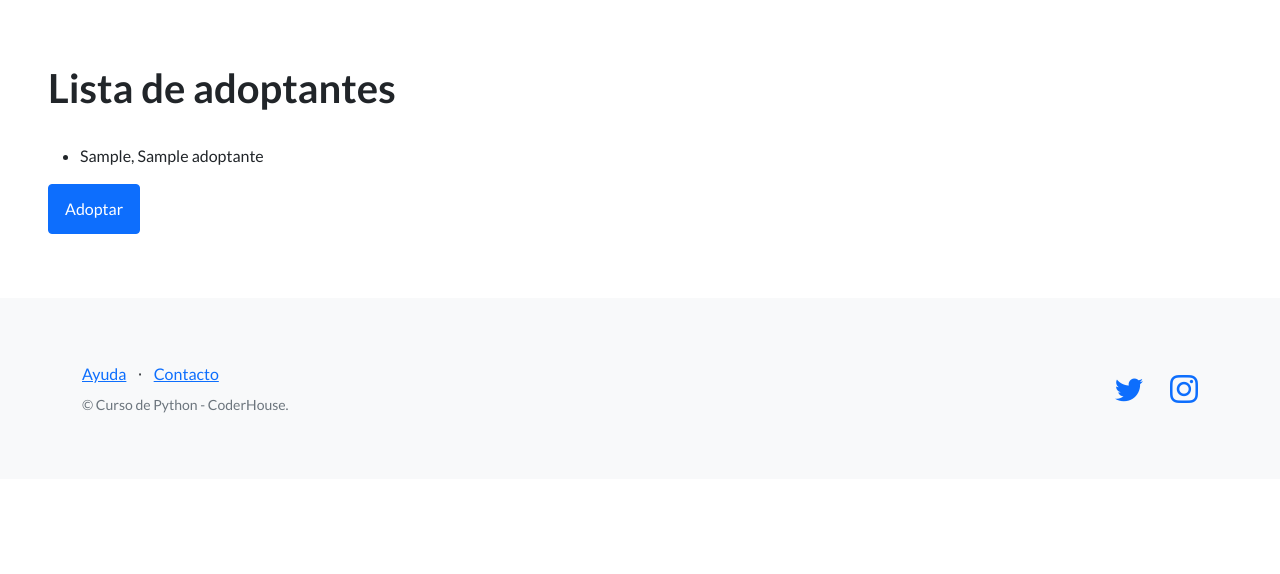
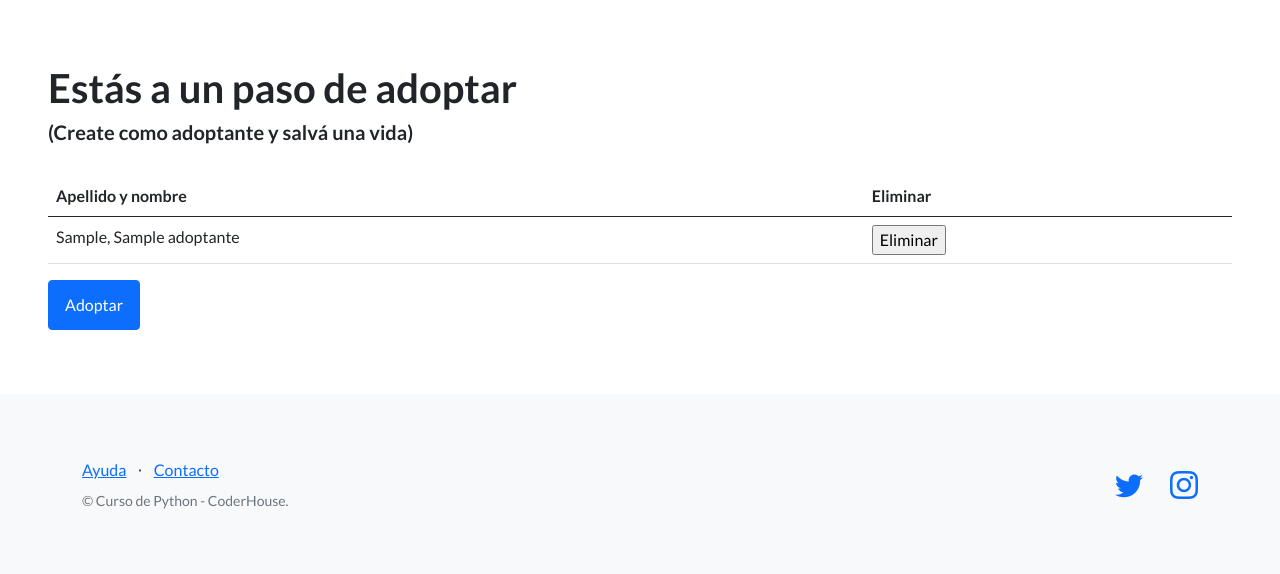
Before and after one commit to nicolasdelfino-123/Tercera-pre-entrega-DELFINO, a Django app: page /listar_adoptante/ in a window 1280 px wide. Shown: the part 66-640 px from the top of the page. Run offline with Django 4.2, Linux system fonts and the light colour scheme; a user stored in the database is signed in; tables that the repository leaves empty hold one stand-in row (values such as "Sample post"); some libraries are stand-ins or nearby versions.

```diff
--- a/proyecto_perros/app_perros/templates/app_perros/lista_adoptante.html
+++ b/proyecto_perros/app_perros/templates/app_perros/lista_adoptante.html
@@ -1,16 +1,36 @@
+{% extends "app_perros/base.html" %}
 
-{% extends "app_perros/base.html" %}
+{% load static %}
 
 {% block contenido %}
 <section>
   <div>
-    <h1>Lista de adoptantes</h1>
+    <h1>Estás a un paso de adoptar</h1>
+    <h5>(Create como adoptante y salvá una vida)</h5>
     <br>
-    <ul>
-    {% for adoptante in adoptantes %}
-      <li>{{ adoptante.apellido }}, {{ adoptante.nombre }}</li>
-    {% endfor %}
-    </ul>
+    <table class="table">
+      <thead>
+        <tr>
+          <th>Apellido y nombre</th>
+          <th>Eliminar</th>
+        </tr>
+      </thead>
+      <tbody>
+        {% for adoptante in adoptantes %}
+          {% if request.user == adoptante.creador %}
+            <tr>
+              <td>{{ adoptante.apellido }}, {{ adoptante.nombre }}</td>
+              <td>
+                <form action="{% url 'eliminar_adoptante' adoptante.id %}" method="post">
+                  {% csrf_token %}
+                  <input type="submit" value="Eliminar">
+                </form>
+              </td>
+            </tr>
+          {% endif %}
+        {% endfor %}
+      </tbody>
+    </table>
   </div>
   <a class="btn btn-primary" href="{% url 'crear_adopcion' %}">Adoptar</a>
 </section>
--- a/proyecto_perros/app_perros/views.py
+++ b/proyecto_perros/app_perros/views.py
@@ -10,6 +10,7 @@ from app_perros.models import Perro
 from app_perros.models import Adoptante
 from app_perros.models import Adopcion
 from django.http import HttpResponseForbidden
+from django.contrib import messages
 
 
 # vista de busqueda ########################################################################
@@ -101,7 +102,8 @@ def crear_adoptante(request):
             telefono = data ['telefono']
             dni = data ['dni']
             fecha_nacimiento = data ['fecha_nacimiento']
-            adoptante = Adoptante(nombre=nombre,apellido=apellido,email=email,telefono=telefono,dni=dni,fecha_nacimiento=fecha_nacimiento )
+            creador = request.user
+            adoptante = Adoptante(nombre=nombre,apellido=apellido,email=email,telefono=telefono,dni=dni,fecha_nacimiento=fecha_nacimiento, creador=creador )
             adoptante.save()
 
 
@@ -131,10 +133,24 @@ def listar_adoptantes(request):
     )
     return http_response
 
+def eliminar_adoptante(request, adoptante_id):
+    adoptante = get_object_or_404(Adoptante, id=adoptante_id)
+
+    if request.user == adoptante.creador:
+        if request.method == 'POST':
+            adoptante.delete()
+            return redirect('listar_adoptante')
+        else:
+            return render(request, 'app_perros/eliminar_adoptante.html', {'adoptante': adoptante})
+    else:
+        return HttpResponseForbidden('No tienes permisos para eliminar este adoptante.')
+
     ######### vistas de adopcion
 
+
+
 def crear_adopcion(request):
-    '''vista para crear adopcion'''
+    '''Vista para crear adopcion'''
     if request.method == "POST":
         formulario = AdopcionFormulario(request.POST)
 
@@ -142,22 +158,24 @@ def crear_adopcion(request):
             data = formulario.cleaned_data
             adoptante = data['adoptante']
             perro = data['perro']
-            adopcion = Adopcion(adoptante=adoptante, perro=perro)
-            adopcion.save()
+            creador = request.user
 
-            # Redirecciono al usuario a la lista de adopciones
-            url_exitosa = reverse('listar_adopcion')
-            return redirect(url_exitosa)
-
+            # Verificar si el perro ya ha sido adoptado
+            if Adopcion.objects.filter(perro=perro).exists():
+                mensaje = f"El perro {perro.nombre} ya ha sido adoptado."
+                messages.error(request, mensaje)
+            else:
+                adopcion = Adopcion(adoptante=adoptante, perro=perro, creador=creador)
+                adopcion.save()
+                # Redireccionar a la página de felicitaciones
+                return redirect(reverse('felicitaciones_adopcion', args=[perro.nombre]))
     else:  # GET
         formulario = AdopcionFormulario()
 
-    http_response = render(
-        request=request,
-        template_name='app_perros/formulario_adopcion.html',
-        context={'formulario': formulario}
-    )
-    return http_response
+    context = {
+        'formulario': formulario
+    }
+    return render(request, 'app_perros/formulario_adopcion.html', context)
 
 @login_required
 def listar_adopcion(request):
@@ -267,3 +285,7 @@ def ver_mas(request, perro_id):
         'es_creador': es_creador
     }
     return render(request, 'app_perros/ver_mas.html', context)
+
+
+def felicitaciones_adopcion(request, nombre_perro):
+    return render(request, 'app_perros/felicitaciones_adopcion.html', {'nombre_perro': nombre_perro})
--- a/proyecto_perros/proyecto_perros/urls.py
+++ b/proyecto_perros/proyecto_perros/urls.py
@@ -17,7 +17,8 @@ Including another URLconf
 from django.contrib import admin
 from django.urls import path, include
 from app_perros.views import listar_perros, crear_adoptante, listar_adoptantes, crear_adopcion,\
-    listar_adopcion, crear_perro, buscar_perro, eliminar_perro, editar_perro, about, ver_mas
+    listar_adopcion, crear_perro, buscar_perro, eliminar_perro, editar_perro, about, ver_mas,\
+    eliminar_adoptante, felicitaciones_adopcion
 
 urlpatterns = [
     path('admin/', admin.site.urls),
@@ -29,7 +30,9 @@ urlpatterns = [
     path("listar_adoptante/", listar_adoptantes, name="listar_adoptante"),
     path("crear_adopcion/", crear_adopcion, name="crear_adopcion"),
     path('buscar_perros/', buscar_perro, name='buscar_perros'),
-    path('eliminar-perro/<int:id>/', eliminar_perro, name="eliminar_perro"), #DELETE
+     path('felicitaciones-adopcion/<str:nombre_perro>/', felicitaciones_adopcion, name='felicitaciones_adopcion'),
+    path('eliminar-adoptante/<int:adoptante_id>/', eliminar_adoptante, name='eliminar_adoptante'),
+    path('eliminar-perro/<int:perro_id>/', eliminar_perro, name="eliminar_perro"),#DELETE
     path('editar-perro/<int:id>/', editar_perro, name="editar_perro"),
     path('ver-mas/<int:perro_id>/', ver_mas, name='ver_mas'),
     path("perfiles/", include('perfiles.urls')),
```
Also changed, not shown: proyecto_perros/app_perros/templates/app_perros/felicitaciones_adopcion.html (added, +9 -0 lines), proyecto_perros/app_perros/templates/app_perros/lista_adopcion.html (+5 -2 lines), proyecto_perros/app_perros/templates/app_perros/lista_perros.html (+2 -5 lines).
